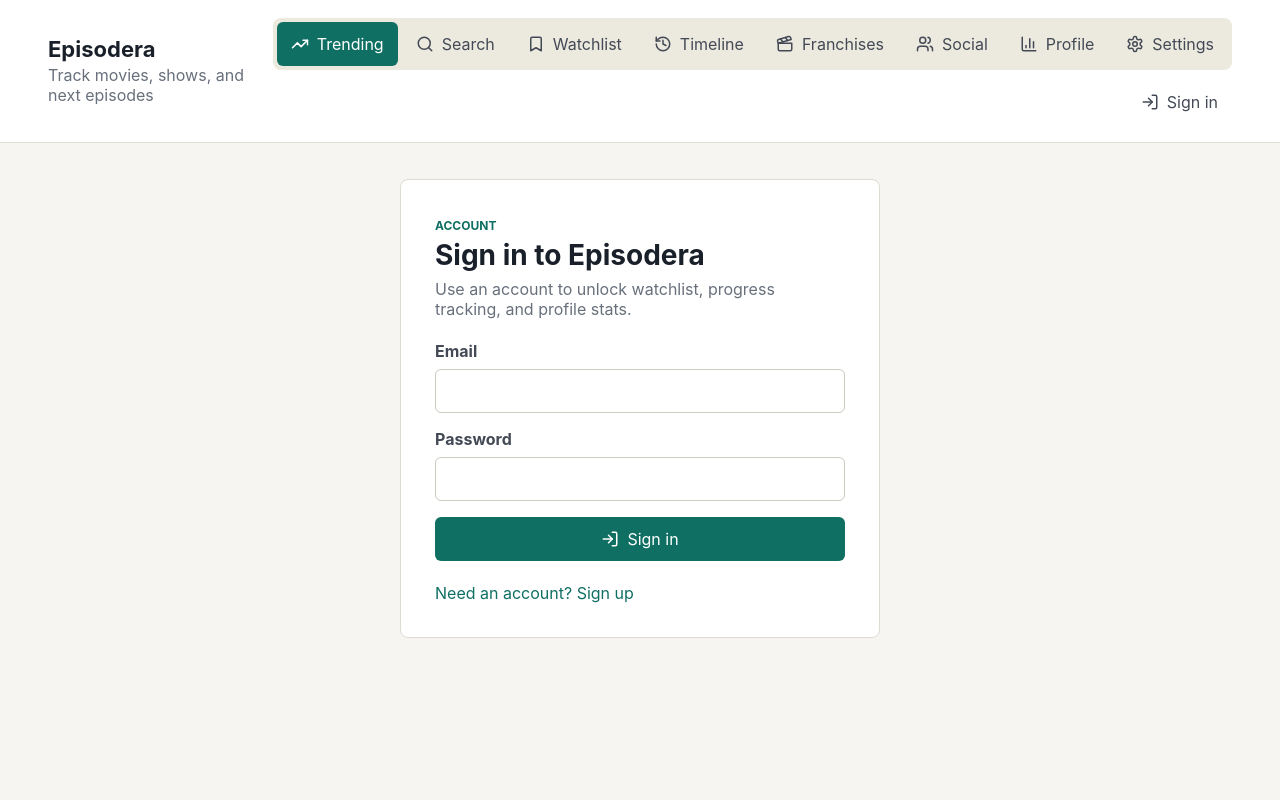
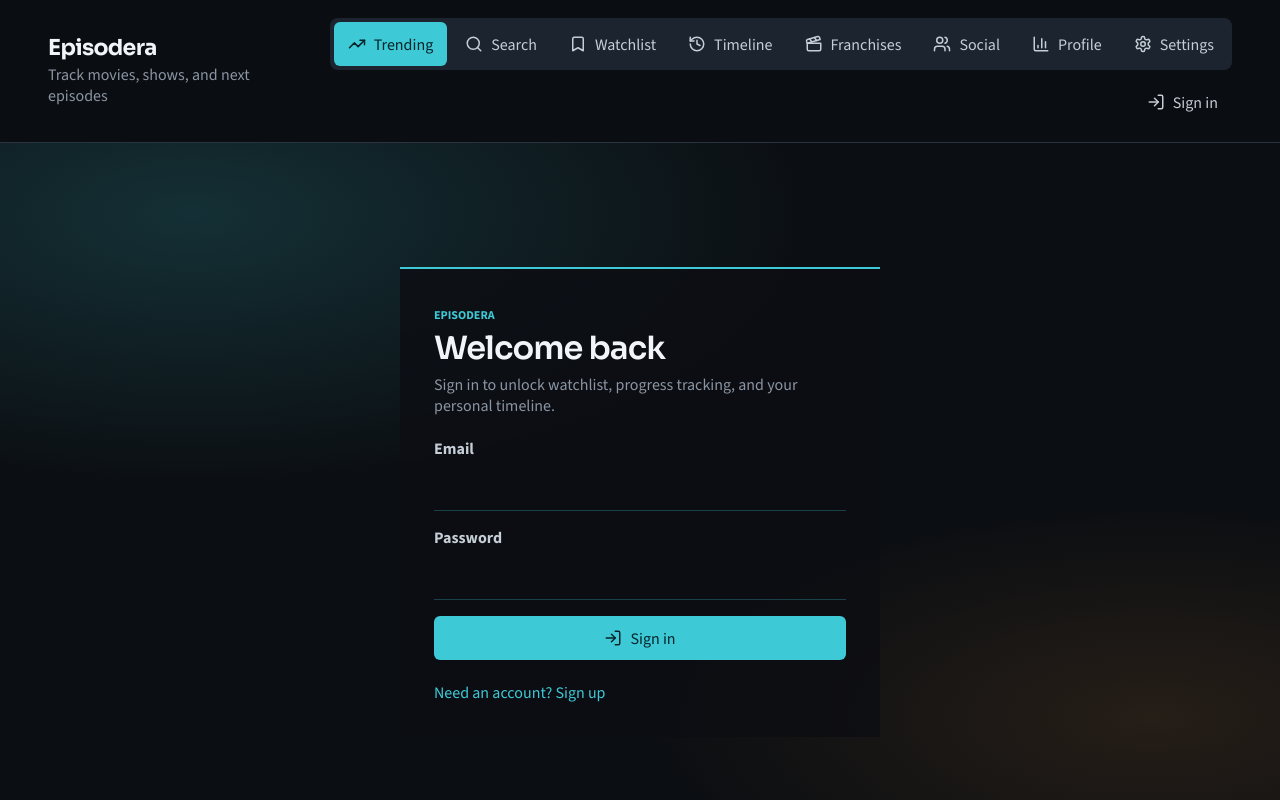
Before and after one commit to richappdev/EpisodEra, a React (Vite) app in the folder web/: page / in a window 1280 px wide. Both pictures are taken after a click on the button "Sign in". Shown: the top 800 px of the page. Built offline with nearby package versions, Linux system fonts and the light colour scheme; no server answers.

Commit message:
Introduce Cinema Memory design tokens and dual-canvas routing.
Replace the utility green/cream theme with MovieCaker-inspired cyan cinema styling, route-aware cinema/memory canvases, and a cinematic auth panel.

Co-authored-by: Cursor <cursoragent@cursor.com>

```diff
--- a/web/index.html
+++ b/web/index.html
@@ -1,9 +1,16 @@
 <!doctype html>
-<html lang="en">
+<html lang="en" data-canvas="cinema">
   <head>
     <meta charset="UTF-8" />
     <meta name="viewport" content="width=device-width, initial-scale=1.0" />
+    <meta name="theme-color" content="#0B0E12" />
     <title>Episodera</title>
+    <link rel="preconnect" href="https://fonts.googleapis.com" />
+    <link rel="preconnect" href="https://fonts.gstatic.com" crossorigin />
+    <link
+      href="https://fonts.googleapis.com/css2?family=Noto+Sans+TC:wght@400;500;700&family=Sora:wght@500;600;700&family=Source+Sans+3:wght@400;600;700&display=swap"
+      rel="stylesheet"
+    />
   </head>
   <body>
     <div id="root"></div>
--- a/web/src/App.tsx
+++ b/web/src/App.tsx
@@ -1,9 +1,10 @@
+import {useEffect} from "react";
 import {Link, useLocation} from "react-router-dom";
 import {useAuth} from "./auth/AuthContext";
 import {AppProvider, useAppContext} from "./AppContext";
 import {TopBar} from "./components/TopBar";
 import {AppRoutes} from "./routes/AppRoutes";
-import {isDetailPath, navFromPath, paths, type NavView} from "./routes/paths";
+import {canvasFromPath, isDetailPath, navFromPath, paths, type NavView} from "./routes/paths";
 import {legalCopy} from "./types/legal";
 import tmdbLogo from "./assets/tmdb-logo.svg";
 
@@ -46,9 +47,18 @@ const SiteFooter = () => {
 };
 
 const AppShell = () => {
-  const {loading, user} = useAuth();
+  const {loading} = useAuth();
   const location = useLocation();
   const activeView = resolveActiveView(location.pathname, location.state);
+  const canvas = canvasFromPath(location.pathname);
+
+  useEffect(() => {
+    document.documentElement.dataset.canvas = canvas;
+    const themeMeta = document.querySelector('meta[name="theme-color"]');
+    if (themeMeta) {
+      themeMeta.setAttribute("content", canvas === "cinema" ? "#0B0E12" : "#F3F1EC");
+    }
+  }, [canvas]);
 
   if (loading) {
     return (
--- a/web/src/pages/AuthPage.tsx
+++ b/web/src/pages/AuthPage.tsx
@@ -82,9 +82,13 @@ export const AuthPage = ({initialMode = "signin", onDone, onProfileLoaded}: Auth
     <main className="auth-page">
       <section className="auth-panel">
         <div>
-          <span className="media-kind">Account</span>
-          <h2>{isSignup ? "Create your Episodera account" : "Sign in to Episodera"}</h2>
-          <p>Use an account to unlock watchlist, progress tracking, and profile stats.</p>
+          <span className="media-kind">Episodera</span>
+          <h2>{isSignup ? "Create your account" : "Welcome back"}</h2>
+          <p>
+            {isSignup
+              ? "Bring your watching history here—then make it memorable."
+              : "Sign in to unlock watchlist, progress tracking, and your personal timeline."}
+          </p>
         </div>
 
         {configError && <div className="state-panel error">{configError}</div>}
--- a/web/src/routes/paths.ts
+++ b/web/src/routes/paths.ts
@@ -9,6 +9,9 @@ export type NavView =
   | "social"
   | "profile"
   | "settings";
+
+/** Cinema Memory dual canvas: dark discovery vs warm memory surfaces. */
+export type CanvasMode = "cinema" | "memory";
 
 export const paths = {
   home: "/",
@@ -63,3 +66,18 @@ export const navFromPath = (pathname: string): NavView => {
 
 export const isDetailPath = (pathname: string) =>
   pathname.startsWith("/movie/") || pathname.startsWith("/tv/");
+
+export const canvasFromPath = (pathname: string): CanvasMode => {
+  if (
+    pathname.startsWith(paths.watchlist) ||
+    pathname.startsWith(paths.timeline) ||
+    pathname.startsWith(paths.profile) ||
+    pathname.startsWith(paths.settings) ||
+    pathname.startsWith(paths.privacy) ||
+    pathname.startsWith(paths.social)
+  ) {
+    return "memory";
+  }
+
+  return "cinema";
+};
--- a/web/src/styles.css
+++ b/web/src/styles.css
@@ -1,30 +1,59 @@
 :root {
-  --color-bg: #f6f5f2;
+  /* Cinema Memory — default discovery canvas (dark cinema) */
+  --color-bg: #0b0e12;
+  --color-surface: #141a22;
+  --color-surface-muted: #1c2430;
+  --color-border: #2a3340;
+  --color-border-strong: #3a4554;
+  --color-text: #f2f5f7;
+  --color-text-soft: #c5cdd6;
+  --color-muted: #8b95a3;
+  --color-primary: #3ec9d6;
+  --color-primary-soft: rgba(62, 201, 214, 0.14);
+  --color-primary-border: rgba(62, 201, 214, 0.45);
+  --color-on-primary: #06242a;
+  --color-action: #e8913a;
+  --color-action-soft: rgba(232, 145, 58, 0.16);
+  --color-danger: #d87c7c;
+  --color-danger-border: #e8a0a0;
+  --color-poster-empty: #1c2430;
+  --color-hero-ink: #ffffff;
+  --color-hero-ink-soft: #e7ebe9;
+  --radius-sm: 6px;
+  --radius-md: 8px;
+  --shadow-focus: 0 0 0 3px rgba(62, 201, 214, 0.28);
+  --content-max: 1180px;
+  --page-pad: clamp(16px, 4vw, 48px);
+  --tap-target: 44px;
+  --font-display: "Sora", "Noto Sans TC", ui-sans-serif, system-ui, sans-serif;
+  --font-body: "Source Sans 3", "Noto Sans TC", "PingFang TC", "Microsoft JhengHei", ui-sans-serif, system-ui, sans-serif;
+  color: var(--color-text);
+  background: var(--color-bg);
+  font-family: var(--font-body);
+  font-synthesis: none;
+  text-rendering: optimizeLegibility;
+}
+
+:root[data-canvas="memory"] {
+  /* Warm paper archive for timeline, profile, settings, library */
+  --color-bg: #f3f1ec;
   --color-surface: #ffffff;
   --color-surface-muted: #ece9df;
   --color-border: #dedbd2;
   --color-border-strong: #cfcbbf;
-  --color-text: #19202a;
+  --color-text: #1a222c;
   --color-text-soft: #434a55;
   --color-muted: #68707c;
-  --color-primary: #0f6f63;
-  --color-primary-soft: #dff3ec;
-  --color-primary-border: #9bd6c4;
+  --color-primary: #1a9aa8;
+  --color-primary-soft: rgba(26, 154, 168, 0.12);
+  --color-primary-border: rgba(26, 154, 168, 0.4);
+  --color-on-primary: #ffffff;
+  --color-action: #e8913a;
+  --color-action-soft: rgba(232, 145, 58, 0.14);
   --color-danger: #9a321f;
   --color-danger-border: #d35d47;
   --color-poster-empty: #d8e4df;
-  --radius-sm: 6px;
-  --radius-md: 8px;
-  --shadow-focus: 0 0 0 3px rgba(15, 111, 99, 0.24);
-  --content-max: 1180px;
-  --page-pad: clamp(16px, 4vw, 48px);
-  --tap-target: 44px;
-  color: #19202a;
-  background: var(--color-bg);
-  font-family:
-    Inter, ui-sans-serif, system-ui, -apple-system, BlinkMacSystemFont, "Segoe UI", sans-serif;
-  font-synthesis: none;
-  text-rendering: optimizeLegibility;
+  --shadow-focus: 0 0 0 3px rgba(26, 154, 168, 0.24);
 }
 
 * {
@@ -65,7 +94,8 @@ select:focus-visible {
 
 .top-bar {
   align-items: center;
-  background: rgba(255, 255, 255, 0.96);
+  backdrop-filter: blur(14px);
+  background: color-mix(in srgb, var(--color-bg) 88%, transparent);
   border-bottom: 1px solid var(--color-border);
   display: flex;
   gap: 24px;
@@ -81,7 +111,10 @@ select:focus-visible {
 }
 
 .top-bar h1 {
+  font-family: var(--font-display);
   font-size: 22px;
+  font-weight: 700;
+  letter-spacing: -0.03em;
   line-height: 1.1;
   margin: 0;
 }
@@ -149,7 +182,7 @@ select:focus-visible {
 .search-form button,
 .auth-form button {
   background: var(--color-primary);
-  color: var(--color-surface);
+  color: var(--color-on-primary);
 }
 
 .account-button {
@@ -216,16 +249,21 @@ select:focus-visible {
 }
 
 .auth-page {
+  background:
+    radial-gradient(ellipse 90% 70% at 15% 10%, rgba(62, 201, 214, 0.18), transparent 55%),
+    radial-gradient(ellipse 80% 60% at 90% 80%, rgba(232, 145, 58, 0.12), transparent 50%),
+    var(--color-bg);
   display: grid;
   min-height: calc(100vh - 82px);
   padding: 36px var(--page-pad);
-  place-items: start center;
+  place-items: center;
 }
 
 .auth-panel {
-  background: var(--color-surface);
-  border: 1px solid var(--color-border);
-  border-radius: var(--radius-md);
+  background: rgba(12, 14, 18, 0.78);
+  border: 0;
+  border-radius: 0;
+  border-top: 2px solid var(--color-primary);
   display: grid;
   gap: 22px;
   max-width: 480px;
@@ -234,8 +272,11 @@ select:focus-visible {
 }
 
 .auth-panel h2 {
-  font-size: 28px;
-  line-height: 1.1;
+  font-family: var(--font-display);
+  font-size: clamp(26px, 4vw, 32px);
+  font-weight: 600;
+  letter-spacing: -0.03em;
+  line-height: 1.15;
   margin: 6px 0 8px;
 }
 
@@ -263,9 +304,40 @@ select:focus-visible {
 }
 
 .auth-form input {
+  background: transparent;
+  border: 0;
+  border-bottom: 1px solid rgba(62, 201, 214, 0.28);
+  border-radius: 0;
+  color: var(--color-text);
+  min-height: 44px;
+  padding: 0 2px;
+}
+
+.auth-form input:focus {
+  border-bottom-color: var(--color-primary);
+  outline: none;
+}
+
+.auth-form input::placeholder {
+  color: var(--color-muted);
+}
+
+:root[data-canvas="memory"] .auth-page {
+  background: var(--color-bg);
+  place-items: start center;
+}
+
+:root[data-canvas="memory"] .auth-panel {
+  background: var(--color-surface);
+  border: 1px solid var(--color-border);
+  border-radius: var(--radius-md);
+  border-top: 1px solid var(--color-border);
+}
+
+:root[data-canvas="memory"] .auth-form input {
+  background: var(--color-surface);
   border: 1px solid var(--color-border-strong);
   border-radius: var(--radius-sm);
-  min-height: 44px;
   padding: 0 12px;
 }
 
@@ -330,7 +402,7 @@ select:focus-visible {
 
 .tab-bar button.active {
   background: var(--color-primary);
-  color: var(--color-surface);
+  color: var(--color-on-primary);
 }
 
 .media-section {
@@ -486,7 +558,7 @@ select:focus-visible {
 
 .detail-content {
   align-items: end;
-  color: #ffffff;
+  color: var(--color-hero-ink);
   display: grid;
   gap: 28px;
   grid-template-columns: minmax(180px, 260px) minmax(0, 1fr);
@@ -510,14 +582,16 @@ select:focus-visible {
 }
 
 .detail-copy h2 {
+  font-family: var(--font-display);
   font-size: clamp(34px, 6vw, 72px);
+  letter-spacing: -0.03em;
   line-height: 1;
   margin: 8px 0 16px;
   overflow-wrap: anywhere;
 }
 
 .detail-copy p {
-  color: #e7ebe9;
+  color: var(--color-hero-ink-soft);
   font-size: 17px;
   line-height: 1.6;
 }
@@ -525,13 +599,13 @@ select:focus-visible {
 .genre-row span {
   border: 1px solid rgba(255, 255, 255, 0.34);
   border-radius: 999px;
-  color: #ffffff;
+  color: var(--color-hero-ink);
   padding: 6px 10px;
 }
 
 .detail-copy a {
   align-items: center;
-  color: #9ce0d4;
+  color: var(--color-primary);
   display: inline-flex;
   gap: 8px;
   margin-top: 22px;
@@ -989,7 +1063,7 @@ select:focus-visible {
   background: var(--color-primary);
   border: 0;
   border-radius: var(--radius-sm);
-  color: var(--color-surface);
+  color: var(--color-on-primary);
   display: inline-flex;
   gap: 8px;
   justify-content: center;
@@ -1767,7 +1841,7 @@ select:focus-visible {
   background: var(--color-primary);
   border: 0;
   border-radius: var(--radius-sm);
-  color: var(--color-surface);
+  color: var(--color-on-primary);
   flex: 0 0 auto;
   justify-content: center;
   min-height: var(--tap-target);
```
Also changed, not shown: 1 other file (tests, documents, lock files or other folders).
